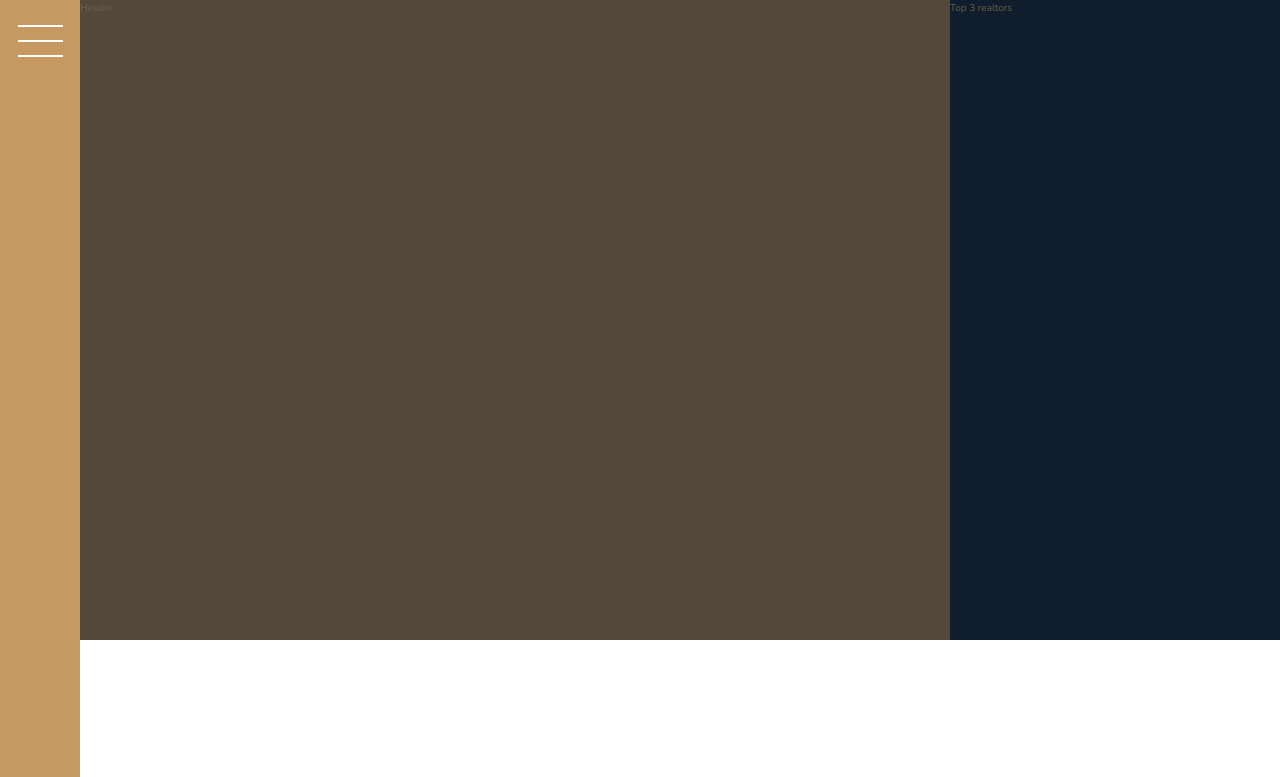
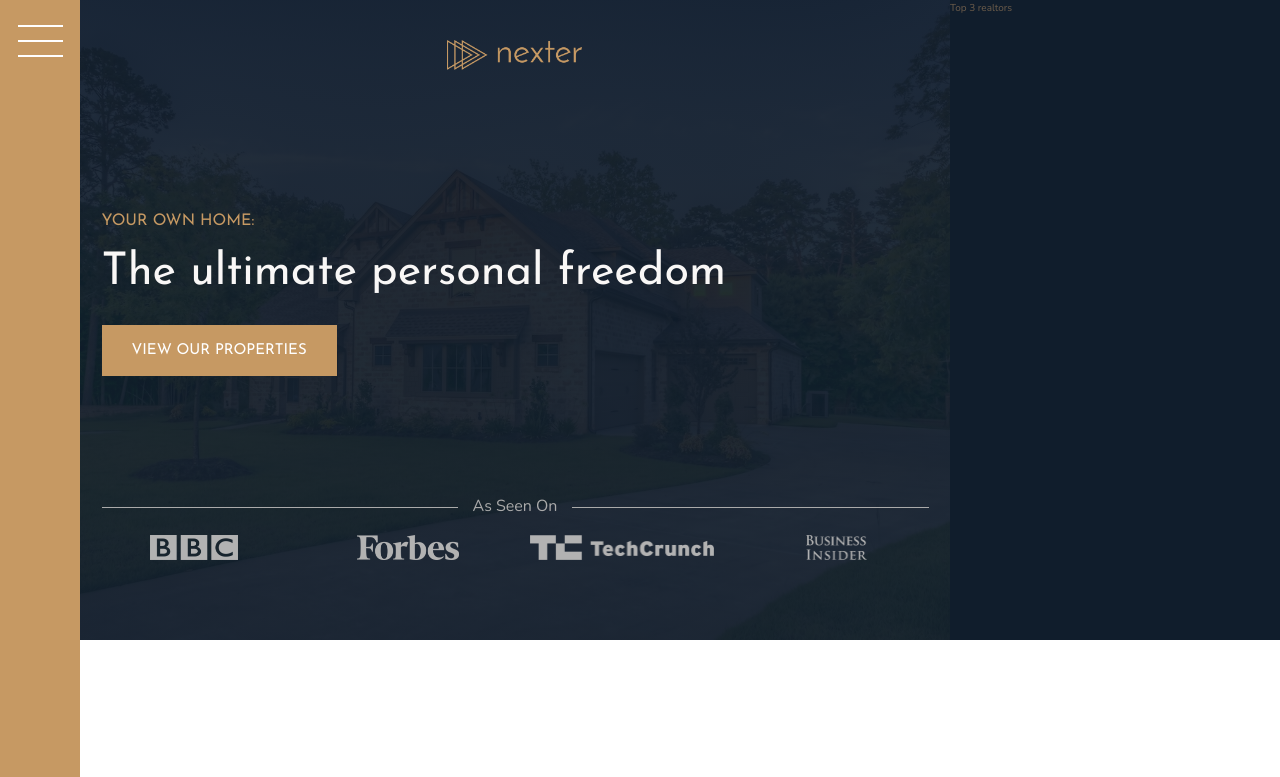
Before and after one commit to liviupreda/sass-grid-nexter, a website: page index.html in a window 1280 px wide. Shown: the top 777 px of the page. Drawn offline with nearby package versions, Linux system fonts and the light colour scheme.

Commit message:
build & style header section

```diff
--- a/index.html
+++ b/index.html
@@ -20,7 +20,17 @@
     </div>
 
     <header class="header">
-      Header
+      <img src="img/logo.png" alt="Nexter logo" class="header__logo" />
+      <h3 class="heading-3">Your own home:</h3>
+      <h1 class="heading-1">The ultimate personal freedom</h1>
+      <button class="btn header__btn">View our properties</button>
+      <div class="header__seenon-text">As Seen On</div>
+      <div class="header__seenon-logos">
+        <img src="img/logo-bbc.png" alt="Seen on logo 1" />
+        <img src="img/logo-forbes.png" alt="Seen on logo 2" />
+        <img src="img/logo-techcrunch.png" alt="Seen on logo 3" />
+        <img src="img/logo-bi.png" alt="Seen on logo 4" />
+      </div>
     </header>
 
     <div class="realtors">
--- a/sass/_header.scss
+++ b/sass/_header.scss
@@ -1,4 +1,59 @@
 .header {
   background-color: $color-grey-dark-1;
   grid-column: full-start / col-end 6;
+  background-image: linear-gradient(
+      rgba($color-secondary, 0.93),
+      rgba($color-secondary, 0.93)
+    ),
+    url(../img/hero.jpeg);
+  background-size: cover;
+  background-position: center;
+  padding: 8rem;
+  padding-top: 4rem;
+
+  display: grid;
+  grid-template-rows: 1fr min-content 6rem 1fr; // container rules for 1st row: height is 80vh
+  grid-template-columns: max-content;
+  grid-row-gap: 1.5rem;
+  justify-content: center;
+
+  &__logo {
+    height: 3rem;
+    justify-self: center;
+  }
+
+  &__btn {
+    align-self: start;
+    justify-self: start;
+  }
+
+  &__seenon-text {
+    display: grid;
+    grid-template-columns: 1fr max-content 1fr;
+    grid-column-gap: 1.5rem;
+    align-items: center;
+
+    font-size: 1.6rem;
+    color: $color-grey-light-2;
+
+    &::before,
+    &::after {
+      content: '';
+      height: 1px;
+      display: block;
+      background-color: currentColor;
+    }
+  }
+
+  &__seenon-logos {
+    display: grid;
+    grid-template-columns: repeat(4, 1fr);
+    grid-column-gap: 3rem;
+    justify-items: center;
+    filter: brightness(70%);
+
+    img {
+      height: 2.5rem;
+    }
+  }
 }
--- a/sass/_typography.scss
+++ b/sass/_typography.scss
@@ -5,6 +5,9 @@
 
 .heading-1 {
   @extend %heading;
+  font-size: 4.5rem;
+  color: $color-grey-light-1;
+  line-height: 1;
 }
 
 .heading-2 {
```
Also changed, not shown: css/style.css.
